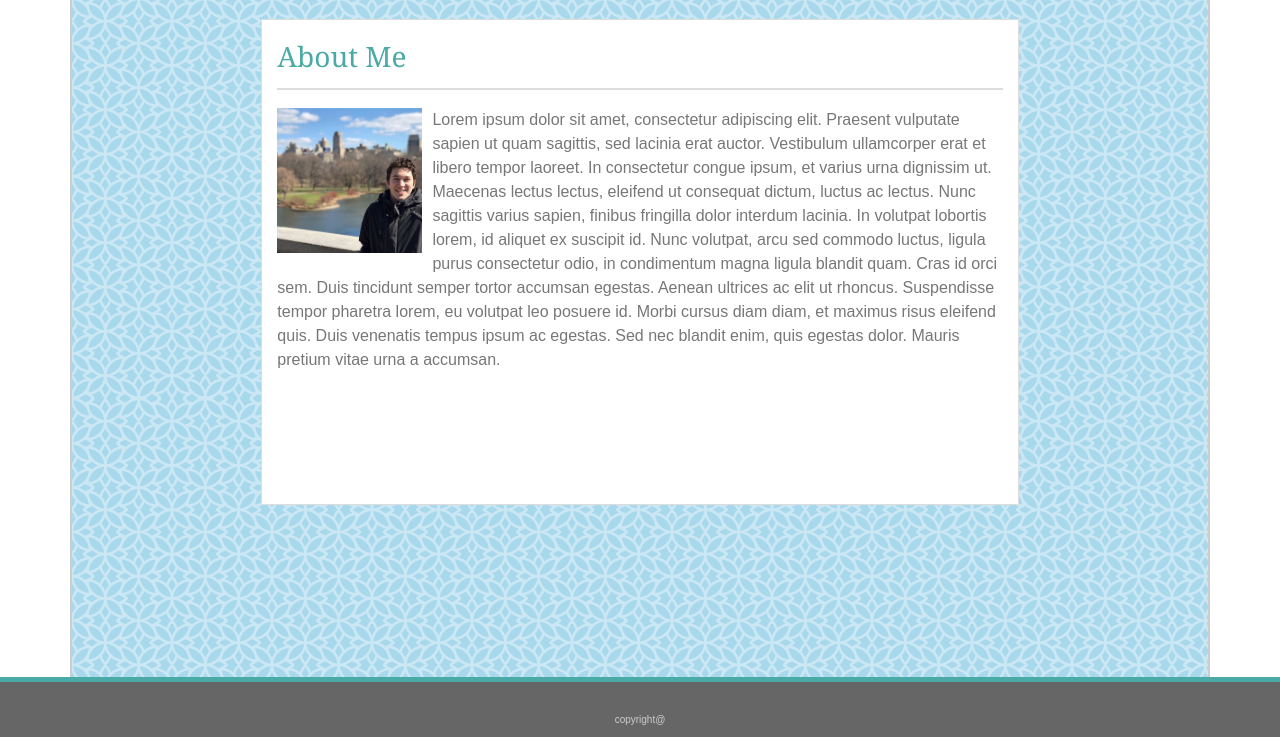
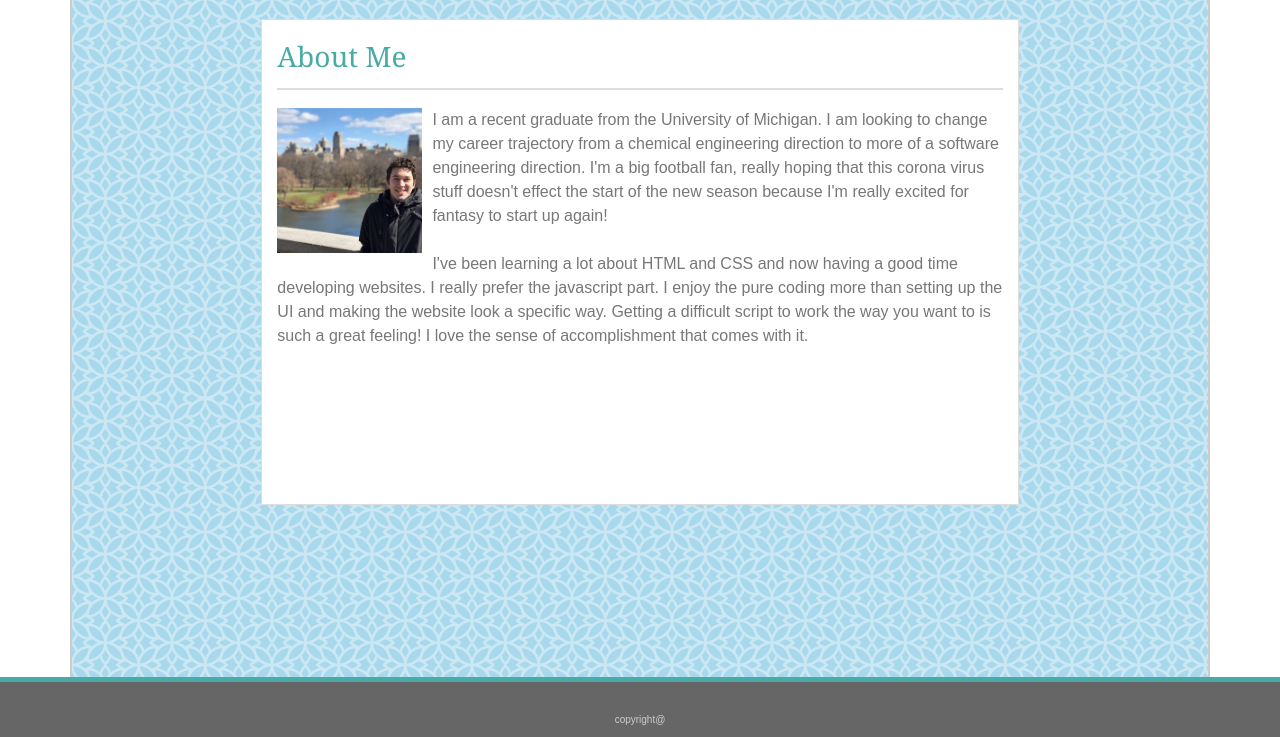
Before and after one commit to Ematusz/Evan-Matusz-prework, a plain HTML site: page Module-1_Assessment/index.html in a window 1280 px wide. Shown: the part 63-800 px from the top of the page. Drawn offline with nearby package versions, Linux system fonts and the light colour scheme.

Commit message:
updated my about column in assessment 1

```diff
--- a/Module-1_Assessment/index.html
+++ b/Module-1_Assessment/index.html
@@ -47,7 +47,7 @@
                     <div id="content_rowB" class="row">
                         <div class="col">
                             <img src="assets/images/profile_pic.jpg" id="profile_pic" alt="profile_pic">
-                            <p>Lorem ipsum dolor sit amet, consectetur adipiscing elit. Praesent vulputate sapien ut quam sagittis, sed lacinia erat auctor. Vestibulum ullamcorper erat et libero tempor laoreet. In consectetur congue ipsum, et varius urna dignissim ut. Maecenas lectus lectus, eleifend ut consequat dictum, luctus ac lectus. Nunc sagittis varius sapien, finibus fringilla dolor interdum lacinia. In volutpat lobortis lorem, id aliquet ex suscipit id. Nunc volutpat, arcu sed commodo luctus, ligula purus consectetur odio, in condimentum magna ligula blandit quam. Cras id orci sem. Duis tincidunt semper tortor accumsan egestas. Aenean ultrices ac elit ut rhoncus. Suspendisse tempor pharetra lorem, eu volutpat leo posuere id. Morbi cursus diam diam, et maximus risus eleifend quis. Duis venenatis tempus ipsum ac egestas. Sed nec blandit enim, quis egestas dolor. Mauris pretium vitae urna a accumsan.</p>
+                            <p>I am a recent graduate from the University of Michigan. I am looking to change my career trajectory from a chemical engineering direction to more of a software engineering direction. I'm a big football fan, really hoping that this corona virus stuff doesn't effect the start of the new season because I'm really excited for fantasy to start up again!<br/><br/>I've been learning a lot about HTML and CSS and now having a good time developing websites. I really prefer the javascript part. I enjoy the pure coding more than setting up the UI and making the website look a specific way. Getting a difficult script to work the way you want to is such a great feeling! I love the sense of accomplishment that comes with it.</p>
                         </div>
                     </div>
                 </div>
```
